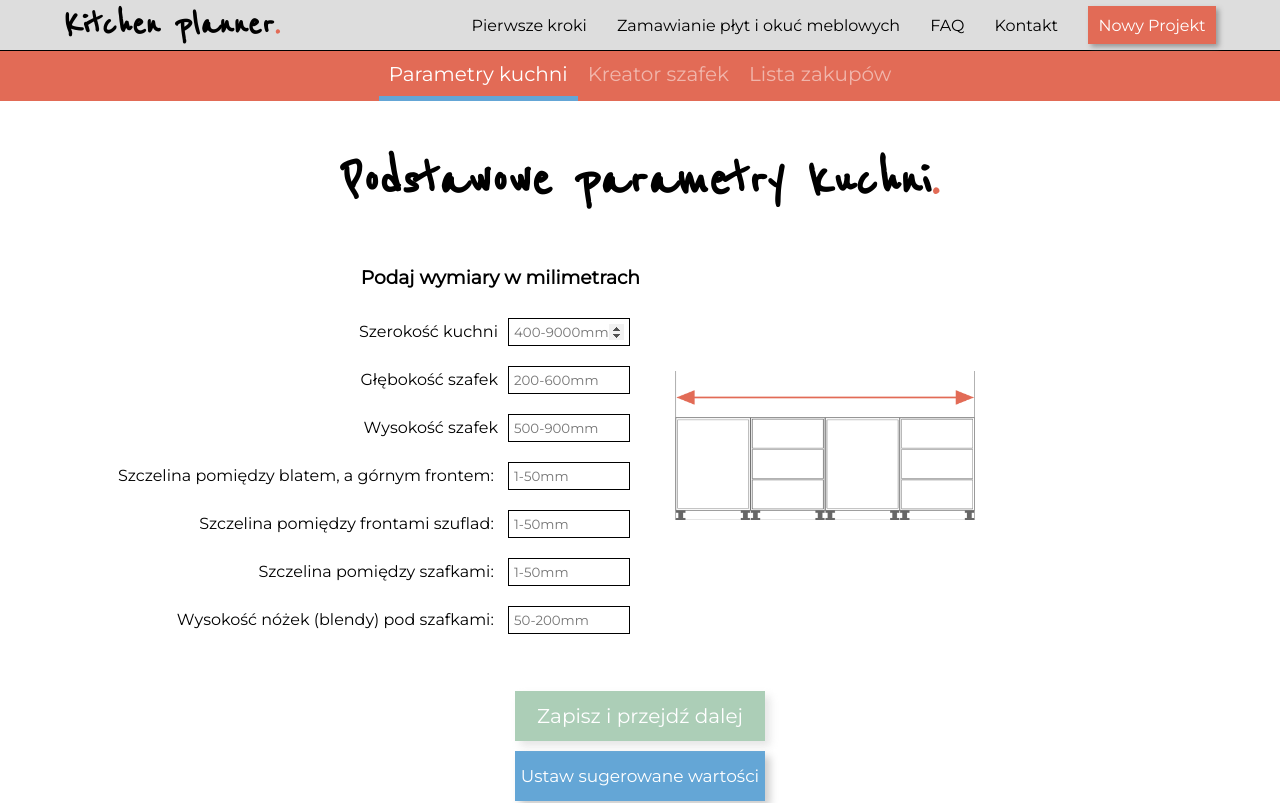
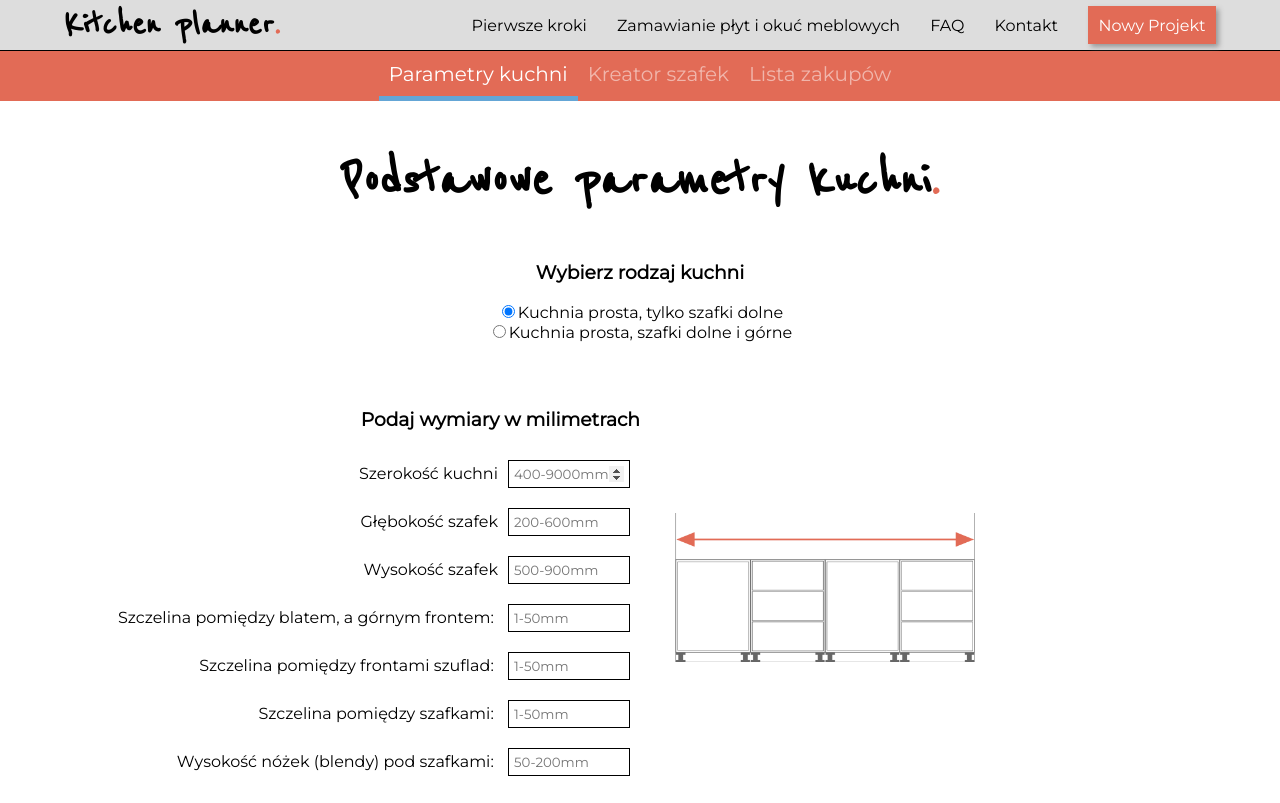
Before and after one commit to Bruinen90/kitchen-planner, a React (Create React App) app: page /projekt/parametry-kuchni in a window 1280 px wide. Shown: the top 803 px of the page. Built offline with nearby package versions, Linux system fonts and the light colour scheme.

Commit message:
Kitchen type radio-form added

```diff
--- a/src/containers/ParametryKuchni/ParametryKuchni.css
+++ b/src/containers/ParametryKuchni/ParametryKuchni.css
@@ -2,9 +2,9 @@
     display: flex;
     justify-content: center;
     align-items: flex-start;
-    margin-top: -50px;
+    margin-top: -40px;
     width: 85%;
-    height: 470px;
+    height: 570px;
     margin-left: auto;
     margin-right: auto;
 }
--- a/src/containers/ParametryKuchni/ParametryKuchni.js
+++ b/src/containers/ParametryKuchni/ParametryKuchni.js
@@ -133,6 +133,26 @@ class ParametryKuchni extends Component {
     return (
       <div>
         <h2 className="header">Podstawowe parametry kuchni<span className="redDot">.</span></h2>
+        <h3>Wybierz rodzaj kuchni</h3>
+        <label>
+        <input
+            type="radio"
+            onChange={(event)=>this.props.onChangeKitchenType(event)}
+            checked={this.props.kitchenType === "prostaJedenRzad"}
+            value="prostaJedenRzad"
+            />
+            Kuchnia prosta, tylko szafki dolne
+        </label>
+        <br/>
+        <label>
+        <input
+            type="radio"
+            onChange={(event)=>this.props.onChangeKitchenType(event)}
+            checked={this.props.kitchenType === "prostaGoraDol"}
+            value="prostaGoraDol"
+            />
+            Kuchnia prosta, szafki dolne i górne
+        </label>
         <div className="paramsContainer">
             <div className="paramsForm">
                 <h3>Podaj wymiary w milimetrach</h3>
@@ -174,7 +194,7 @@ const mapStateToProps = state => {
         showErrors: state.showErrors,
         validForm: state.validForm,
         validParams: state.validParams,
-
+        kitchenType: state.kitchenType,
     };
 };
 
@@ -191,7 +211,8 @@ const mapDispatchToProps = dispatch => {
         onClickSaveAndContinue: ()=> dispatch({type: actionTypes.SAVE_PARAMS}),
         onFocusParamInput: (paramName)=> dispatch({type: actionTypes.FOCUS_INPUT, paramName: paramName}),
         onClickShowErrors: (ifShow)=> dispatch({type: actionTypes.SHOW_ERRORS, ifShow: ifShow}),
-        onClickSetDefaults: ()=> dispatch({type: actionTypes.SET_DEFAULTS_PARAMS})
+        onClickSetDefaults: ()=> dispatch({type: actionTypes.SET_DEFAULTS_PARAMS}),
+        onChangeKitchenType: (event)=> dispatch({type: actionTypes.CHANGE_KITCHEN_TYPE, event: event}),
     };
 };
 
--- a/src/store/actions/actionTypes.js
+++ b/src/store/actions/actionTypes.js
@@ -27,3 +27,4 @@ export const CHANGE_DOORS_COUNT='CHANGE_DOORS_COUNT';
 export const CHANGE_SHELFS_COUNT='CHANGE_SHELFS_COUNT';
 export const TOGGLE_DRAWERS_DETAILS='TOGGLE_DRAWERS_DETAILS';
 export const TOGGLE_DEVICE='TOGGLE_DEVICE';
+export const CHANGE_KITCHEN_TYPE='CHANGE_KITCHEN_TYPE';
--- a/src/store/reducers/reducer.js
+++ b/src/store/reducers/reducer.js
@@ -3,6 +3,7 @@ import * as actionTypes from '../actions/actionTypes';
 const initialState = {
     cabinets: [],
     cabinetsCount: 0,
+    kitchenType: "prostaJedenRzad",
     kitchenWidth: "",
     leftSpace: "",
     kitchenHeight: 1200,
@@ -138,6 +139,11 @@ const reducer = (state = initialState, action) => {
     }
 
     switch (action.type) {
+        case(actionTypes.CHANGE_KITCHEN_TYPE):
+            return {
+                ...state,
+                kitchenType: action.event.target.value,
+            }
         case(actionTypes.TOGGLE_DEVICE):
             return {
                 ...state,
@@ -197,6 +203,8 @@ const reducer = (state = initialState, action) => {
                 blockedDrawers: createBlockedDrawersArray(),
                 doubleDoors: state.doubleDoors,
                 shelfsCount: state.shelfsCount,
+                kitchenSink: state.kitchenSink,
+                hob: state.hob,
             }
 
             const beforeCabinetsArray = [...state.cabinets];
```
